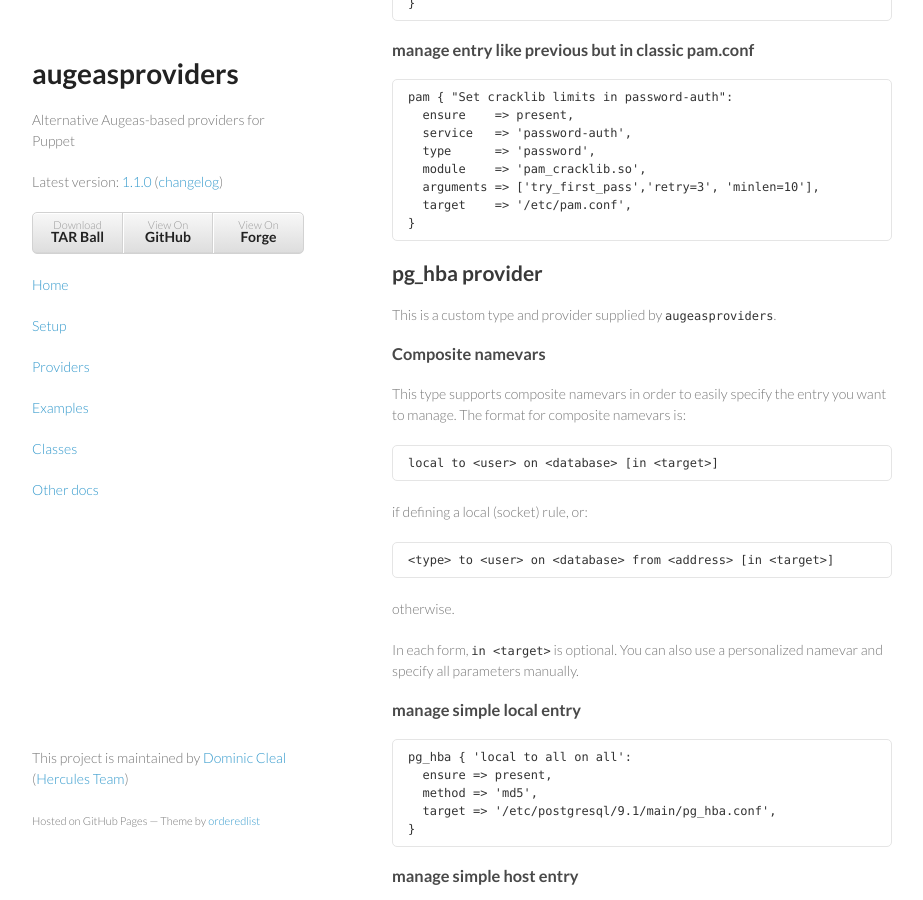
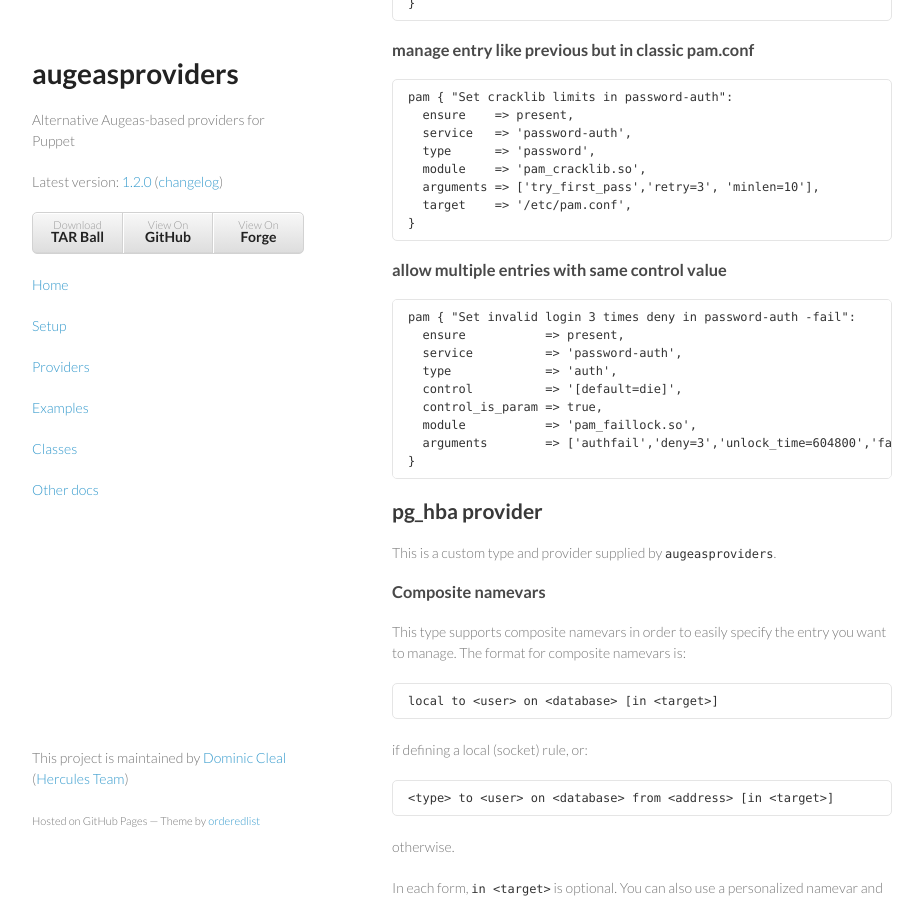
Before and after one commit to voxpupuli/puppet-augeasproviders, a Jekyll site: the page built from documentation/examples.md, in a window 1280 px wide and 900 px high, scrolled down 9790 px. Shown: the whole window, without its empty margins (178-1101 px from the left). Built offline with Jekyll 4.4.1, drawn with Linux system fonts in a browser that asks for light colours.

```diff
--- a/_layouts/minimal.html
+++ b/_layouts/minimal.html
@@ -19,12 +19,12 @@
         <p>Alternative Augeas-based providers for Puppet</p>
 
         <p class="view">
-          Latest version: <a href="http://forge.puppetlabs.com/domcleal/augeasproviders">1.1.0</a>
+          Latest version: <a href="http://forge.puppetlabs.com/domcleal/augeasproviders">1.2.0</a>
           (<a href="/documentation/changelog.html">changelog</a>)
         </p>
 
         <ul>
-          <li><a href="http://forge.puppetlabs.com/domcleal/augeasproviders/1.1.0.tar.gz">Download <strong>TAR Ball</strong></a></li>
+          <li><a href="http://forge.puppetlabs.com/domcleal/augeasproviders/1.2.0.tar.gz">Download <strong>TAR Ball</strong></a></li>
           <li><a href="https://github.com/hercules-team/augeasproviders">View On <strong>GitHub</strong></a></li>
           <li><a href="http://forge.puppetlabs.com/domcleal/augeasproviders">View On <strong>Forge</strong></a></li>
         </ul>
--- a/documentation/examples.md
+++ b/documentation/examples.md
@@ -485,6 +485,18 @@ This is a custom type and provider supplied by `augeasproviders`.
       module    => 'pam_cracklib.so',
       arguments => ['try_first_pass','retry=3', 'minlen=10'],
       target    => '/etc/pam.conf',
+    }
+
+### allow multiple entries with same control value
+
+    pam { "Set invalid login 3 times deny in password-auth -fail":
+      ensure           => present,
+      service          => 'password-auth',
+      type             => 'auth',
+      control          => '[default=die]',
+      control_is_param => true,
+      module           => 'pam_faillock.so',
+      arguments        => ['authfail','deny=3','unlock_time=604800','fail_interval=900'],
     }
 
 ## pg_hba provider
```
